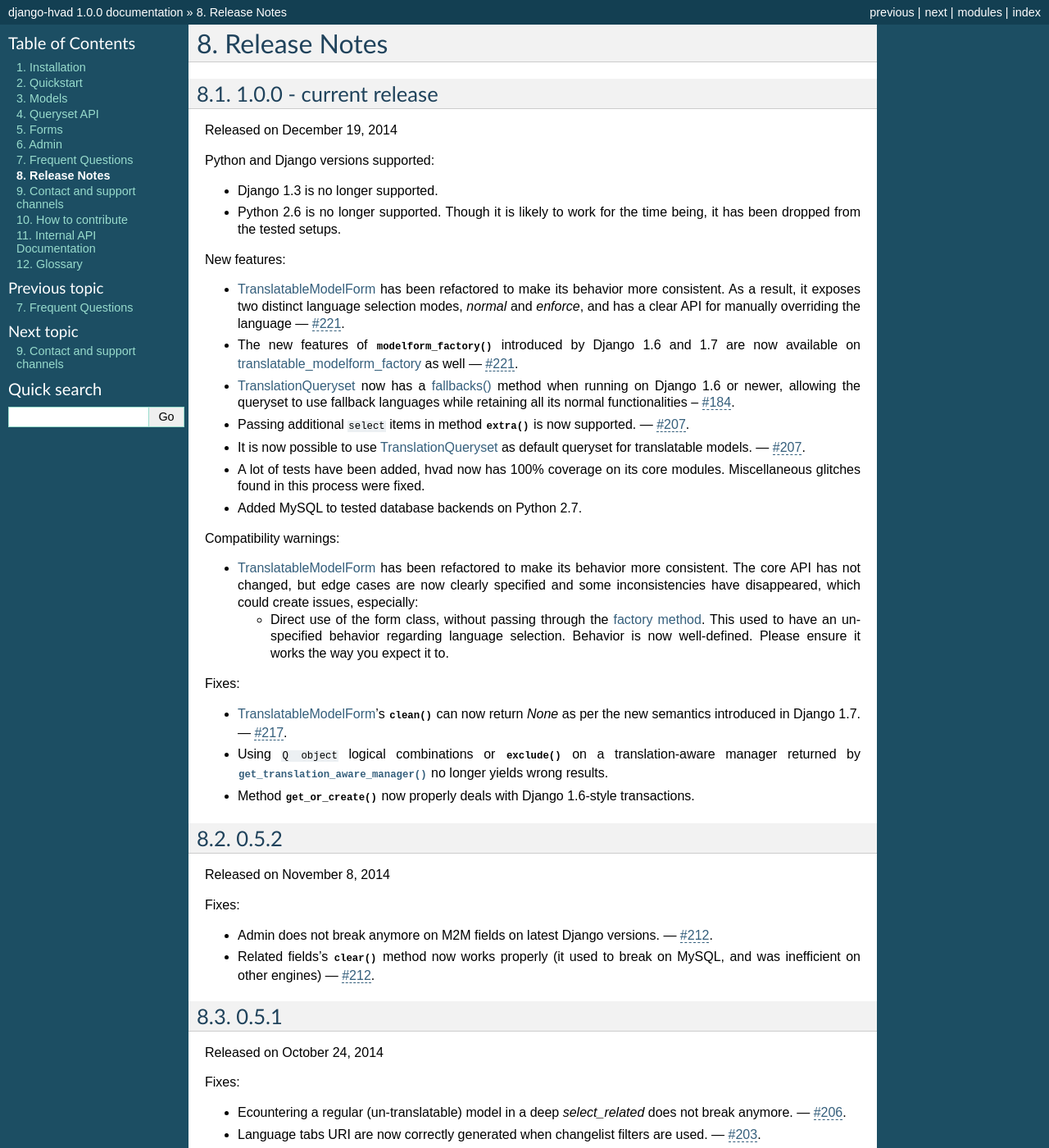
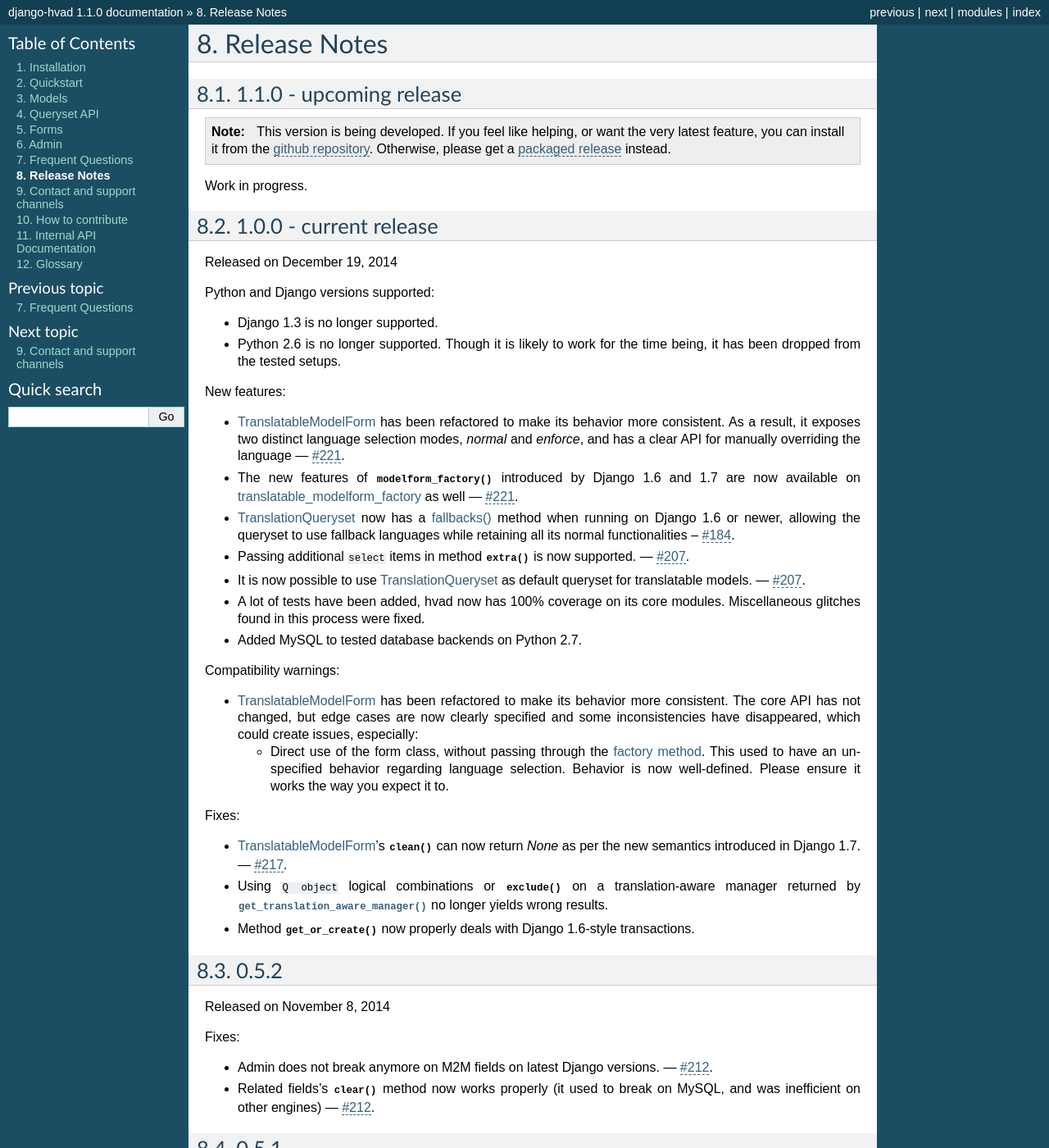
Before and after one commit to KristianOellegaard/django-hvad, a Sphinx documentation site: the page built from docs/public/release_notes.rst, in a window 1280 px wide and 1400 px high. Shown: the whole window at 82% size. Built offline with Sphinx 7.4.7, drawn with Linux system fonts in a browser that asks for light colours; some of the changed text lies outside the part shown.

Commit message:
Get ready for work on v1.1.0: update version, make new release entry.

```diff
--- a/docs/conf.py
+++ b/docs/conf.py
@@ -55,9 +55,9 @@
 # built documents.
 #
 # The short X.Y version.
-version = '1.0.0'
+version = '1.1'
 # The full version, including alpha/beta/rc tags.
-release = '1.0.0'
+release = '1.1.0'
 
 # The language for content autogenerated by Sphinx. Refer to documentation
 # for a list of supported languages.
--- a/docs/public/release_notes.rst
+++ b/docs/public/release_notes.rst
@@ -1,6 +1,18 @@
 #############
 Release Notes
 #############
+
+.. release 1.1.0
+
+*****************************
+1.1.0 - upcoming release
+*****************************
+
+.. note:: This version is being developed. If you feel like helping, or want the
+          very latest feature, you can install it from the `github repository`_.
+          Otherwise, please get a `packaged release`_ instead.
+
+Work in progress.
 
 .. release 1.0.0
 
--- a/hvad/__init__.py
+++ b/hvad/__init__.py
@@ -1,2 +1,2 @@
-__version__ = '1.0.0'
-VERSION = (1, 0, 0)
+__version__ = '1.1.0'
+VERSION = (1, 1, 0)
```
